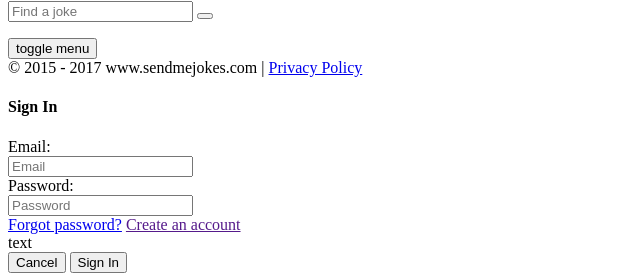
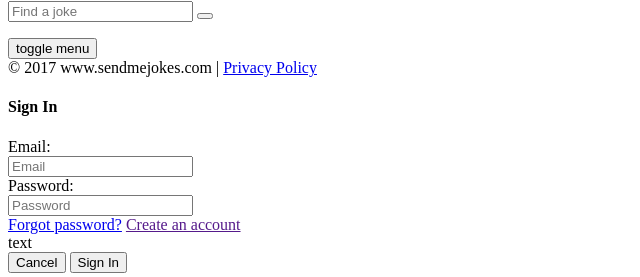
Before and after one commit to mrb2590/sendmejokes, a PHP site: template module/Application/view/layout/layout.phtml in a window 1280 px wide. Shown: the part 226-503 px from the top of the page, without its empty margins (0-640 px from the left). Run offline with PHP 8.4, Linux system fonts and the light colour scheme; the template is opened without the code that fills it, so the values that code supplies are empty.

Commit message:
Removed 2015 from footer date

```diff
--- a/module/Application/view/layout/layout.phtml
+++ b/module/Application/view/layout/layout.phtml
@@ -63,7 +63,7 @@
             <?php echo $this->content ?>
 
             <div class="page-footer" <?php if($_SERVER['REQUEST_URI'] == '/'): ?>style="margin-top:-60px;"<?php endif ?>>
-                &copy; 2015 - <?php echo date('Y') ?> www.sendmejokes.com | <a href="/privacy/">Privacy Policy</a>
+                &copy; <?php echo date('Y') ?> www.sendmejokes.com | <a href="/privacy/">Privacy Policy</a>
             </div><!-- /.page-footer -->
 
             <form id="signin-form">
```
